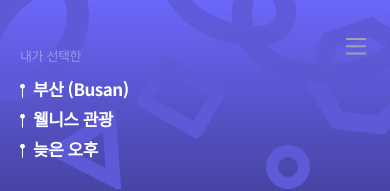
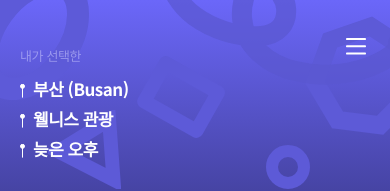
Before and after one commit to BTS-Busan-Trip-Supporter/front-end, a Next.js app: page /travel/auto in a window 390 px wide. Shown: the top 191 px of the page. Built offline with nearby package versions, Linux system fonts and the light colour scheme.

Commit message:
feat: Add white hamburger button

```diff
--- a/src/components/Header.tsx
+++ b/src/components/Header.tsx
@@ -2,6 +2,10 @@
 
 import styled from '@emotion/styled';
 import { usePathname } from 'next/navigation';
+
+interface Path {
+  $pathname: string;
+}
 
 export function Header() {
   const pathName = usePathname();
@@ -10,15 +14,18 @@ export function Header() {
     return null;
   }
 
-  return <styles.hamburger />;
+  return <styles.hamburger $pathname={pathName} />;
 }
 
 const styles = {
-  hamburger: styled.button`
+  hamburger: styled.button<Path>`
     width: 1.25rem;
     height: 1.25rem;
     border: none;
-    background: url('/bars.svg') no-repeat center;
+    background: ${(props) =>
+      props.$pathname === '/' ? `url('/bars.svg')` : `url('/bars-white.svg')`};
+    background-repeat: no-repeat;
+    background-position: center;
     background-size: content;
 
     position: absolute;
```
